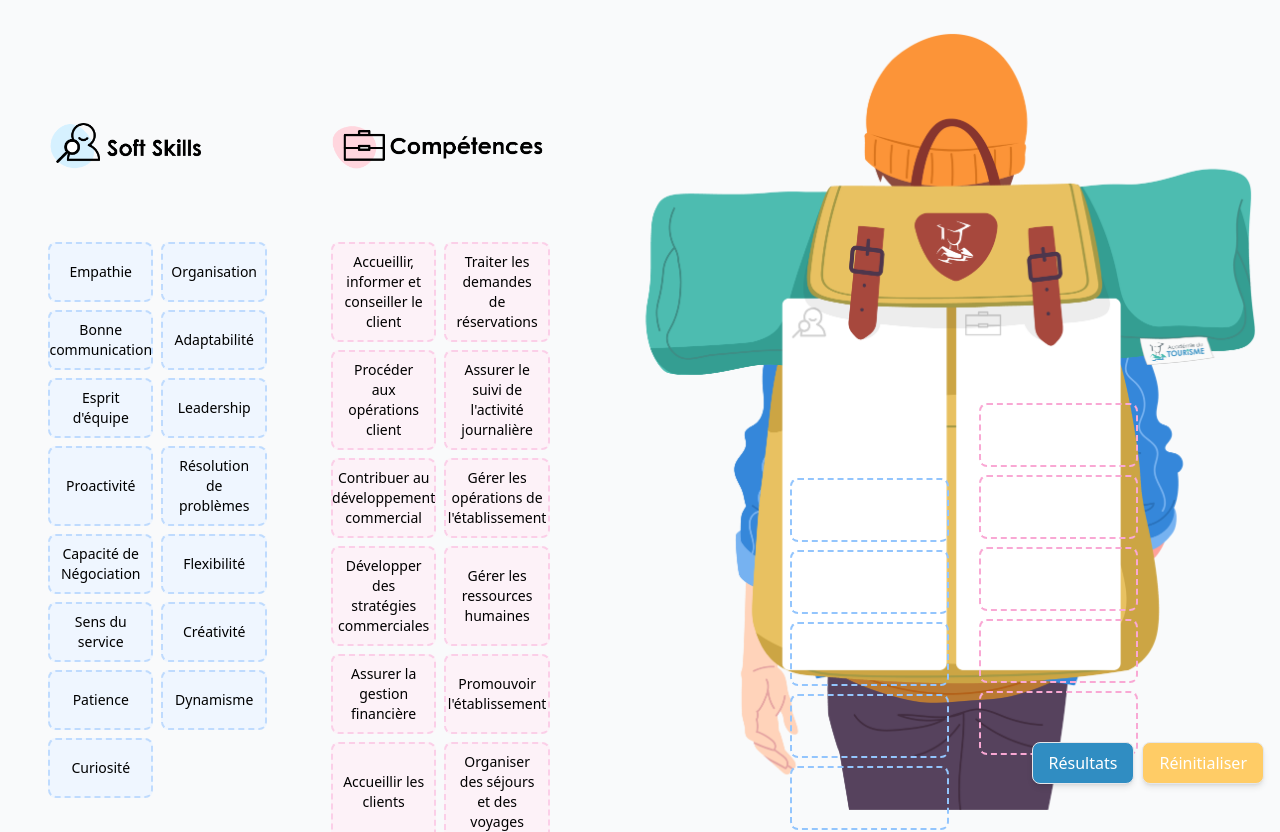
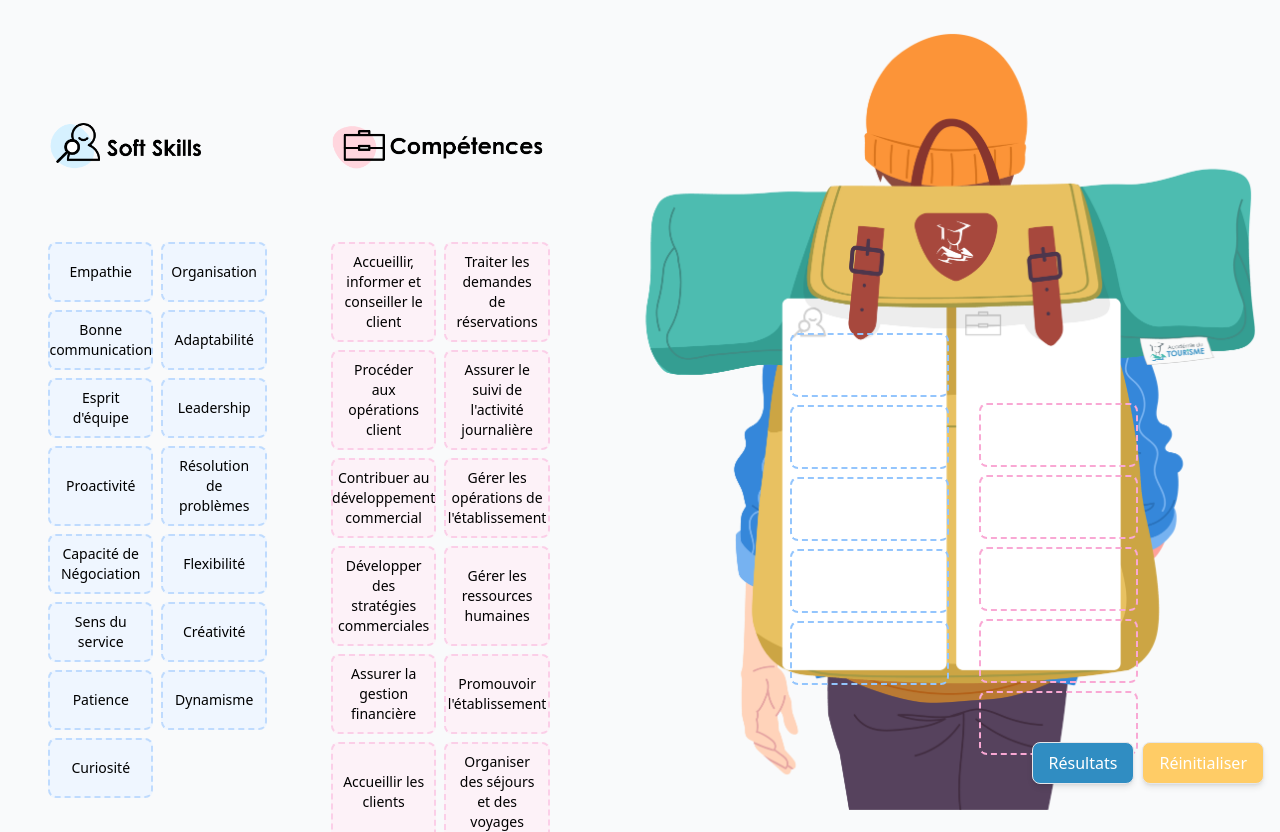
Before and after one commit to matthieu2022/app, a React (Vite) app: page / in a window 1280 px wide. Built offline with nearby package versions, Linux system fonts and the light colour scheme.

Commit message:
Update Backpack.tsx
update pour tablette

```diff
--- a/src/components/Backpack.tsx
+++ b/src/components/Backpack.tsx
@@ -13,7 +13,7 @@ export const Backpack = ({
 
       <div className="grid grid-cols-2 gap-[8rem] relative w-[250px] z-10 mt-[50px] ml-[160px]">
         {/* Colonne Soft Skills */}
-        <div className="space-y-2 w-[175px] md:mt-[225px] lg:mt-[275px] xl:mt-[300px] 2xl:mt-[325px]">
+        <div className="space-y-2 w-[175px] md:mt-[225px] lg:mt-[170px] xl:mt-[155px] 2xl:mt-[225px]">
           {skills.backpack.slice(0, 5).map((skill, index) => (
             <div
               key={index}
```
